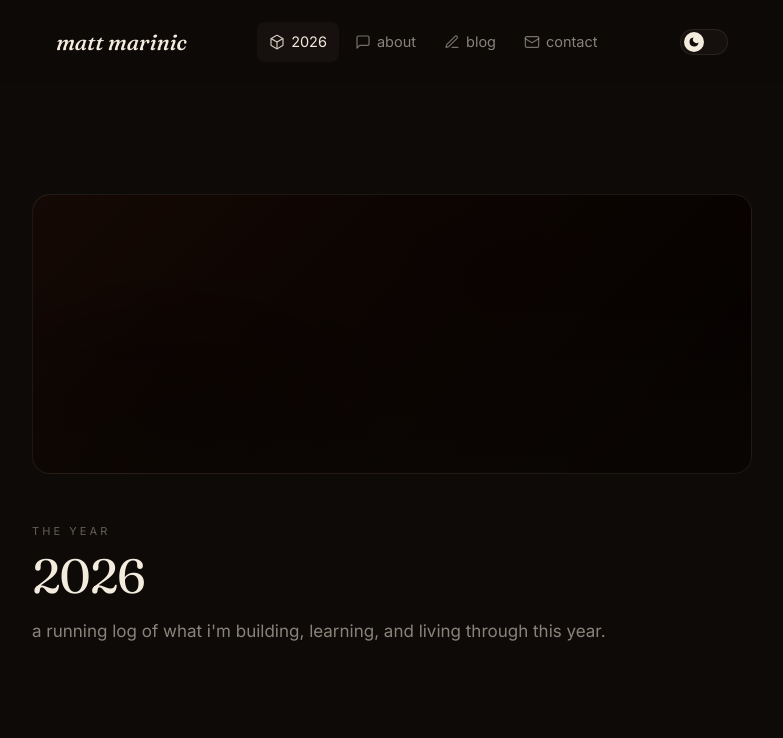
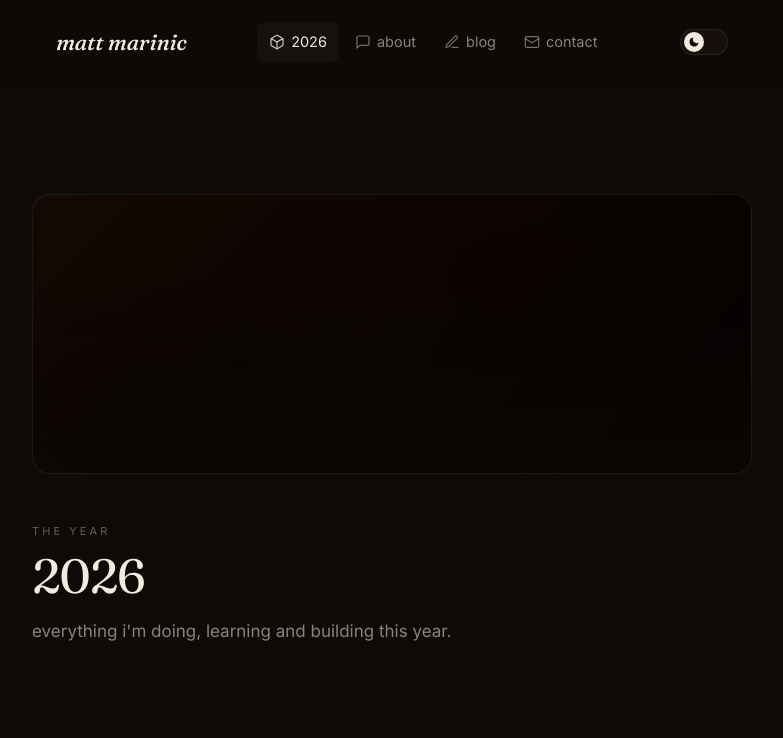
Before and after one commit to callmeMaTTt/website, an Astro site: page /2026 in a window 1280 px wide. Shown: the top 738 px of the page, without its empty margins (248-1031 px from the left). Built offline with nearby package versions, Linux system fonts and the light colour scheme; Astro itself is replaced by a stand-in of ours.

Commit message:
Update 2026.astro

```diff
--- a/src/pages/2026.astro
+++ b/src/pages/2026.astro
@@ -14,7 +14,7 @@ import Footer from '../components/Footer.astro';
     <span class="eyebrow">the year</span>
     <h1 class="page-title">2026</h1>
     <p class="page-lead">
-      a running log of what i'm building, learning, and living through this year.
+      everything i'm doing, learning and building this year.
     </p>
 
     <section class="section">
```
